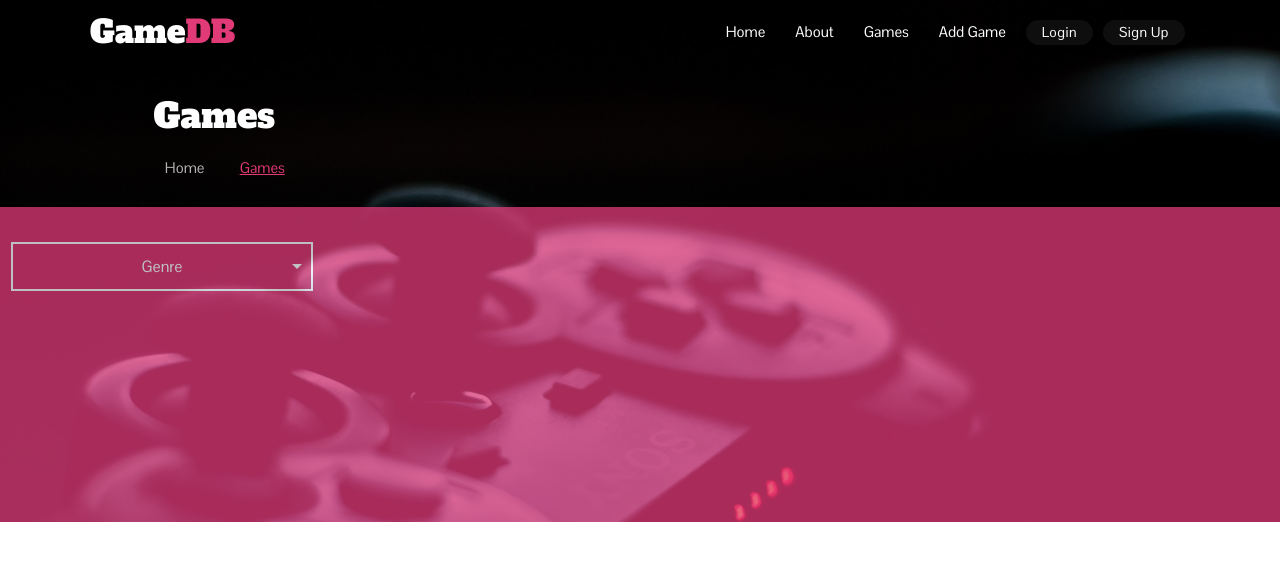
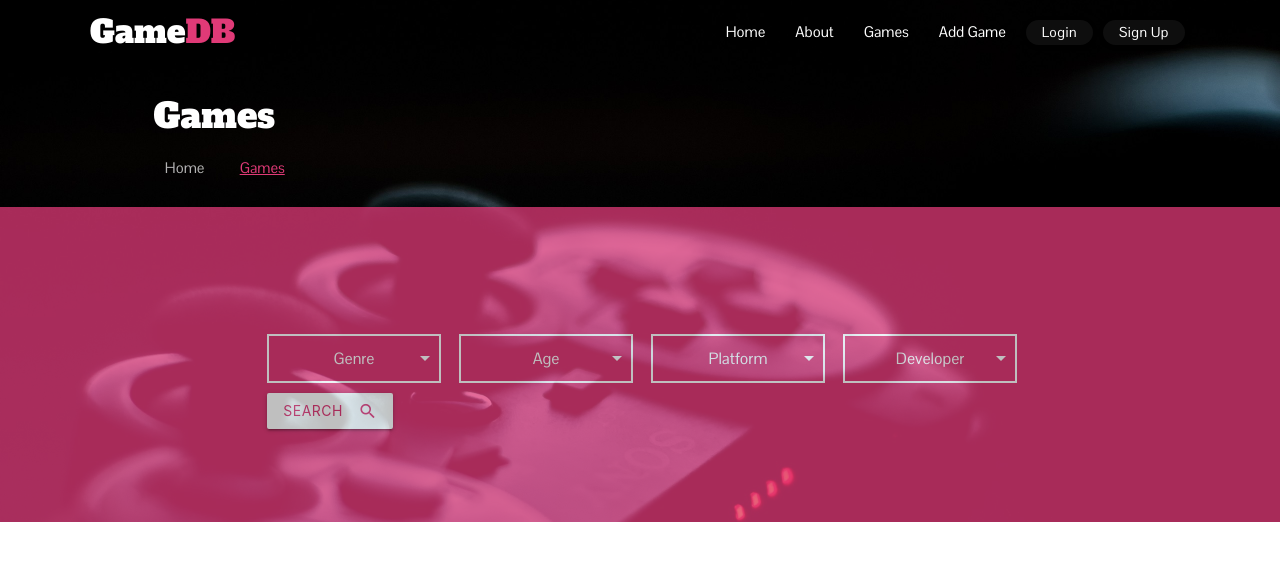
Before and after one commit to aidant842/MilestoneProject3, a Flask app: page /games in a window 1280 px wide. Shown: the top 561 px of the page. Run offline with Flask 2, Linux system fonts and the light colour scheme; data that the repository does not hold is empty; some libraries are stand-ins or nearby versions.

Commit message:
imported more collections from mongodb into games route, incorporated data into selection boxes and cards, added more styles for selection boxes and cards

```diff
--- a/app.py
+++ b/app.py
@@ -21,7 +21,9 @@ def home_page():
 
 @app.route('/games')
 def games():
-    return render_template('games.html', genre=mongo.db.genre.find(), games=mongo.db.games.find())
+    return render_template('games.html', genre=mongo.db.genre.find(), games=mongo.db.games.find(),
+                            age_rating=mongo.db.age_rating.find(), dev=mongo.db.developer.find(), plat=mongo.db.platform.find(),
+                            vr=mongo.db.vr_capable.find())
 
 @app.route('/games/<game_id>')
 def game_page(game_id):
--- a/static/css/style.css
+++ b/static/css/style.css
@@ -1,13 +1,15 @@
-@import url('https://fonts.googleapis.com/css2?family=Alfa+Slab+One&family=Pontano+Sans&display=swap');
+@import url("https://fonts.googleapis.com/css2?family=Alfa+Slab+One&family=Pontano+Sans&display=swap");
 
 /* ----------------- Global Styling ----------------- */
 
 body {
- font-family: 'Pontano Sans', sans-serif;
+  font-family: "Pontano Sans", sans-serif;
   color: white;
 }
 
-.logo-db, .landing-db, .side-nav-db{
+.logo-db,
+.landing-db,
+.side-nav-db {
   color: rgb(224, 58, 119);
 }
 
@@ -15,7 +17,7 @@ body {
 
 /* ----------------- BreadCrumb Styling ----------------- */
 
-.breadcrumb{
+.breadcrumb {
   font-size: 1rem;
 }
 
@@ -23,26 +25,25 @@ body {
   font-size: 1.2rem;
 }
 
-.breadcrumb:hover{
+.breadcrumb:hover {
   color: rgb(224, 58, 119);
 }
 
-.breadcrumb.active{
+.breadcrumb.active {
   color: rgb(224, 58, 119);
   text-decoration: underline;
 }
 /* ------------------------------------------------------*/
 
-
 /* ----------------- Page Backgrounds ----------------- */
 
-.landing-bg{
+.landing-bg {
   background-image: url("images/background.png");
   background-repeat: no-repeat;
   background-size: auto;
 }
 
-.games-bg{
+.games-bg {
   background-image: url(images/back.jpg);
   background-repeat: no-repeat;
   background-size: cover;
@@ -52,42 +53,40 @@ body {
   width: 100%;
 }
 
-
-
 /* ------------------------------------------------------*/
 
 /* ----------------- NavBar Styling ----------------- */
 
-nav{
+nav {
   background-color: transparent;
   color: white;
   box-shadow: none;
   -webkit-box-shadow: none;
 }
 
-nav ul{
+nav ul {
   margin-right: 6rem;
 }
 
-nav ul a{
+nav ul a {
   -webkit-font-smoothing: antialiased;
   -moz-osx-font-smoothing: grayscale;
   text-rendering: optimizeLegibility;
   font-weight: 500;
 }
 
-.brand-logo{
+.brand-logo {
   margin-left: 6rem;
-    font-family: 'Alfa Slab One', cursive;
+  font-family: "Alfa Slab One", cursive;
 }
 
-@media only screen and (max-width: 992px){
-    .brand-logo{
+@media only screen and (max-width: 992px) {
+  .brand-logo {
     margin-left: 0;
   }
 }
 
-nav .btn{
+nav .btn {
   background-color: rgba(29, 28, 28, 0.5);
   border-radius: 25px;
   height: 25px;
@@ -95,31 +94,30 @@ nav .btn{
   text-transform: capitalize;
 }
 
-nav .btn:hover{
+nav .btn:hover {
   background-color: rgb(224, 58, 119) !important;
   color: white;
 }
 
-nav ul a:hover{
+nav ul a:hover {
   color: rgb(224, 58, 119);
-    background-color: rgba(0,0,0,0) !important;
-    transition: .3s ease-in;
+  background-color: rgba(0, 0, 0, 0) !important;
+  transition: 0.3s ease-in;
 }
 
-nav ul a.btn{
+nav ul a.btn {
   margin-top: -2px;
   margin-left: 5px;
   margin-right: 5px;
 }
 
-
-.navHeader{
-    color: rgba(0,0,0,0.87);
+.navHeader {
+  color: rgba(0, 0, 0, 0.87);
   text-align: center;
-     font-family: 'Alfa Slab One', cursive;
+  font-family: "Alfa Slab One", cursive;
 }
 
-nav .nav-wrapper{
+nav .nav-wrapper {
   z-index: 1;
 }
 
@@ -127,14 +125,13 @@ nav .nav-wrapper{
 
 /* ----------------- Landing Page Styling ----------------- */
 
-.landing-header{
+.landing-header {
   color: white;
-    font-family: 'Alfa Slab One', cursive;
+  font-family: "Alfa Slab One", cursive;
   text-shadow: 5px 5px 1.2rem rgba(0, 0, 0, 0.8);
 }
 
-
-.landing-buttons{
+.landing-buttons {
   border-radius: 25px;
   background-color: rgba(29, 28, 28, 0.5);
   width: 88px;
@@ -144,16 +141,16 @@ nav .nav-wrapper{
   text-transform: capitalize;
 }
 
-.landing-buttons:hover{
+.landing-buttons:hover {
   background-color: rgb(224, 58, 119);
 }
 
-#landing-container{
+#landing-container {
   text-align: center;
   margin-top: 10rem;
 }
 
-.landing-paragraph{
+.landing-paragraph {
   text-shadow: 5px 5px 1.2rem rgba(0, 0, 0, 0.8);
 }
 
@@ -161,22 +158,11 @@ nav .nav-wrapper{
 
 
 
-/* ----------------- Media Queries ----------------- */
-
-@media only screen and (min-width: 993px){
-    .container {
-        width: 60%;
-    }
-}
-
-/* ------------------------------------------------------*/
-
-
 /* ----------------- Games Page Styling ----------------- */
 
-.filter-container{
+.filter-container {
   background-color: rgba(224, 58, 119, 1);
-    content: '';
+  content: "";
   display: block;
   position: absolute;
   width: 100%;
@@ -186,8 +172,8 @@ nav .nav-wrapper{
   opacity: 0.75;
 }
 
-.games-header{
-    font-family: 'Alfa Slab One', cursive;
+.games-header {
+  font-family: "Alfa Slab One", cursive;
   margin-bottom: 0;
 }
 
@@ -198,10 +184,18 @@ nav .nav-wrapper{
   top: -4.5rem;
 }
 
-.container.crumbs{
+.container.crumbs {
   position: absolute;
   top: 15%;
   left: 12%;
+}
+
+.options-container {
+  position: absolute;
+  top: 40%;
+  left: 20%;
+  bottom: 40%;
+  right: 20%;
 }
 
 .select-wrapper input.select-dropdown {
@@ -213,7 +207,7 @@ nav .nav-wrapper{
   border-bottom: 2px solid white;
 }
 
-.select-wrapper .caret{
+.select-wrapper .caret {
   fill: white;
 }
 
@@ -221,7 +215,8 @@ nav .nav-wrapper{
   color: white;
 }
 
-.dropdown-content li>a, .dropdown-content li>span {
+.dropdown-content li > a,
+.dropdown-content li > span {
   font-size: 16px;
   display: block;
   line-height: 22px;
@@ -229,23 +224,79 @@ nav .nav-wrapper{
   color: black;
 }
 
-input{
+input {
   text-align: center;
-    font-family: 'Pontano Sans', sans-serif;
+  font-family: "Pontano Sans", sans-serif;
   color: white;
+}
+
+.input-field.col.s12 {
+  margin-left: auto;
+  left: auto;
+  right: auto;
+  margin-top: 1px;
+  margin-bottom: 1px;
+}
+
+.search-button{
+    background-color: white;
+    color: rgb(224, 58, 119);
+}
+
+.search-button:hover{
+    background-color: #312a2a;
+    color: rgb(224, 58, 119);
+}
+
+.search-button:focus{
+    background-color: #312a2a;
 }
 
 /* ---- Cards Styling ---- */
 
-.card{
+/* div.col.s12.m3.l2{
+    margin: 0 100px 0 0;
+} */
+
+.row.card-row{
+    display: inline-block;
+}
+
+.card {
   color: black;
-    font-family: 'Alfa Slab One', cursive;
+  font-family: "Alfa Slab One", cursive;
   box-shadow: none;
 }
 
-.card-image{
-    -webkit-box-shadow: 0 2px 2px 0 rgba(0,0,0,0.14), 0 3px 1px -2px rgba(0,0,0,0.12), 0 1px 5px 0 rgba(0,0,0,0.2);
-    box-shadow: 0 2px 2px 0 rgba(0,0,0,0.14), 0 3px 1px -2px rgba(0,0,0,0.12), 0 1px 5px 0 rgba(0,0,0,0.2);
+.card-link {
+  text-decoration: none;
+  color: inherit;
+}
+
+.card-title{
+    white-space: nowrap;
+}
+
+.card-title:hover {
+  color: rgb(224, 58, 119);
+}
+
+.genre-tag {
+  z-index: 999;
+  position: absolute;
+  right: 10%;
+  bottom: 5%;
+  color: white;
+  font-family: "Pontano Sans", sans-serif;
+  text-transform: uppercase;
+  font-size: 0.7rem;
+}
+
+.card-image {
+  -webkit-box-shadow: 0 2px 2px 0 rgba(0, 0, 0, 0.14),
+    0 3px 1px -2px rgba(0, 0, 0, 0.12), 0 1px 5px 0 rgba(0, 0, 0, 0.2);
+  box-shadow: 0 2px 2px 0 rgba(0, 0, 0, 0.14),
+    0 3px 1px -2px rgba(0, 0, 0, 0.12), 0 1px 5px 0 rgba(0, 0, 0, 0.2);
   height: 325px;
   width: 250px;
 }
@@ -254,10 +305,40 @@ input{
   height: 100%;
 }
 
-.container.card-container{
+.container.card-container {
   width: 85%;
 }
 
 /* -----------------------*/
 
 /* ------------------------------------------------------*/
+
+/* ----------------- Media Queries ----------------- */
+
+@media only screen and (min-width: 993px) {
+  .container {
+    width: 60%;
+  }
+}
+
+@media only screen and (max-width: 993px) {
+  .options-container {
+    position: absolute;
+    top: 30%;
+    left: 20%;
+    bottom: 40%;
+    right: 20%;
+  }
+}
+
+@media only screen and (max-width: 600px) {
+  .options-container {
+    position: absolute;
+    top: 5%;
+    left: 20%;
+    bottom: 40%;
+    right: 20%;
+  }
+}
+
+/* ------------------------------------------------------*/
--- a/templates/games.html
+++ b/templates/games.html
@@ -18,10 +18,9 @@
     <!-- Container for filter -->
 
     <div class="filter-container">
-  <div class="row"></div>
       <div class="options-container">
         <div class="row">
-  <div class="input-field col s12 m3">
+          <div class="input-field col s12 m6 l3">
             <select>
               <option value="" disabled selected>Genre</option>
               {% for gen in genre %}
@@ -30,40 +29,63 @@
             </select>
           </div>
 
-
-{% for key in games %}
-  <div class="input-field col s12 m3">
+          <div class="input-field col s12 m6 l3">
             <select>
               <option value="" disabled selected>Age</option>
-      <option value="1">{{key.age_rating}}</option>
+              {% for age in age_rating %}
+              <option value="1">{{age.rating}}</option>
+              {% endfor %}
             </select>
           </div>
 
-    <div class="input-field col s12 m3">
+          <div class="input-field col s12 m6 l3">
             <select>
               <option value="" disabled selected>Platform</option>
-        <option value="1">{{key.platform}}</option>
+              {% for plat in plat %}
+              <option value="1">{{plat.platform_name}}</option>
+              {% endfor %}
             </select>
           </div>
+
+          <div class="input-field col s12 m6 l3">
+            <select>
+              <option value="" disabled selected>Developer</option>
+              {% for dev in dev %}
+              <option value="1">{{dev.dev}}</option>
+              {% endfor %}
+            </select>
+          </div>
+
+          <div class="input-field col s12 m6 l3">
+          <button class="btn search-button" type="submit" name="action">
+            Search
+            <i class="material-icons right">search</i>
+          </button>
+          </div>
+
         </div>
       </div>
     </div>
   </div>
 </div>
 
+
 <div class="container card-container">
-     <div class="row">
-    <div class="col s12 m2">
+{% for key in games %}
+  <div class="row card-row">
+    <div class="col s12 m3 l2">
       <div class="card">
+        <a class="card-link" href="{{url_for('game_page', game_id=key._id)}}">
           <div class="card-image">
-          <img src="{{key.image}}">
+            <img src="{{key.image}}" />
+            <span class="genre-tag">{{key.genre_name}}</span>
           </div>
           <span class="card-title">{{key.title}}</span>
+        </a>
       </div>
     </div>
-
   </div>
+  {% endfor %}
 </div>
 <!-- Container for cards -->
-{% endfor %}
  {% endblock %}
```
Lines whose indentation alone changed are shown as unchanged.
